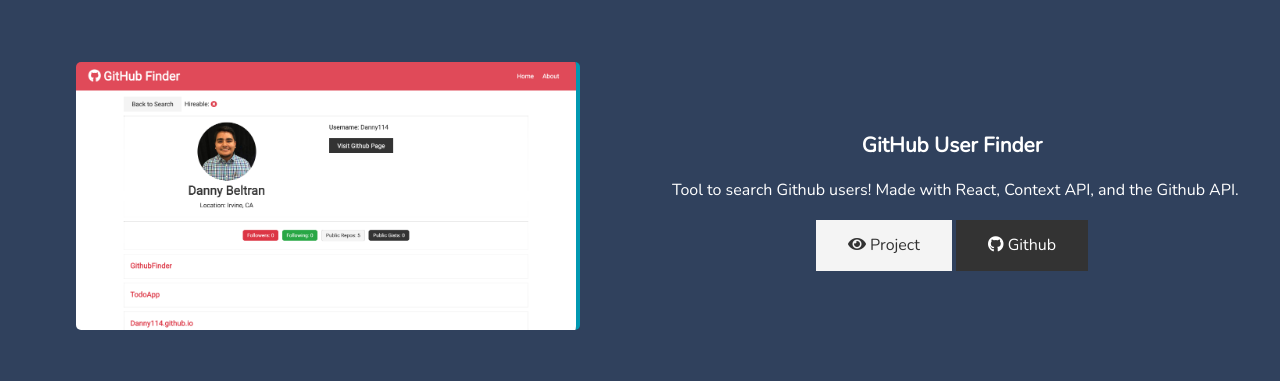
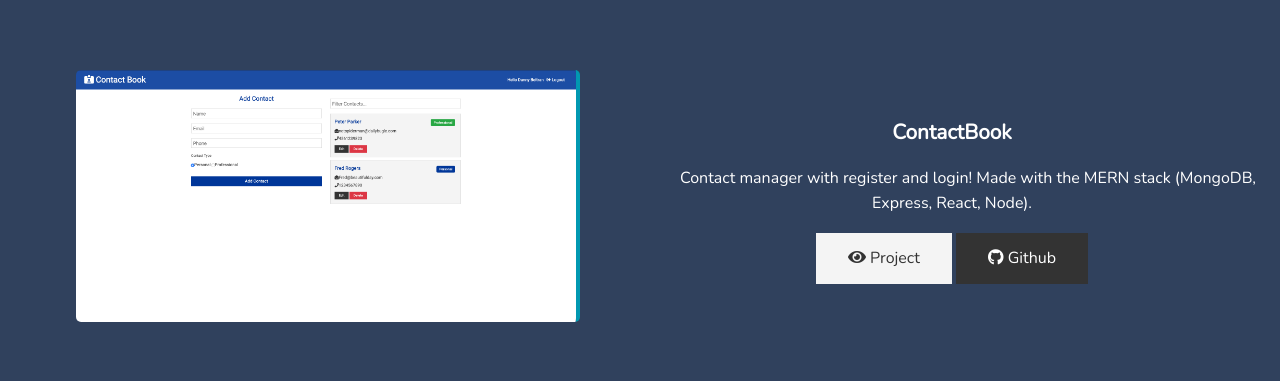
Before and after one commit to Danny114/Danny114.github.io, a website: page projects.html in a window 1280 px wide. Shown: the part 352-733 px from the top of the page. Drawn offline with nearby package versions, Linux system fonts and the light colour scheme.

Commit message:
added project

```diff
--- a/projects.html
+++ b/projects.html
@@ -36,15 +36,33 @@
       <section id="work-a" class="text-center">
         <!-- <div class="container"> -->
           <h2 class="section-title">My Work</h2>
-          <!-- <h4 class="lead status-update">Under Construction</h4> -->
           <div class="bottom-line"></div>
           <div class="projects_showcase">
+            <div class="project">
+              <div class="item">
+                <img class="proj-img" src="img/items/contactmanager.png" alt="Project" />
+              </div>
+              <div class="item">
+                <p class="lead text-center">
+                  ContactBook
+                </p>
+                <p class='proj-des'>
+                    Contact manager with register and login! Made with the MERN stack (MongoDB, Express, React, Node).
+                </p>
+                <a href="https://immense-island-49934.herokuapp.com/Login" target="_blank" class="btn-light full-width">
+                  <i class="fas fa-eye"></i> Project
+                </a>
+                <a href="https://github.com/Danny114/ContactManager/" target="_blank" class="btn-dark full-width">
+                  <i class="fab fa-github"></i> Github
+                </a>
+              </div> <!-- item -->
+            </div> <!-- project -->
               <div class="project">
                   <div class="item">
                     <img class="proj-img" src="img/items/githubfinder.png" alt="Project" />
                   </div>
                   <div class="item">
-                    <p class="lead">
+                    <p class="lead text-center">
                       GitHub User Finder
                     </p>
                     <p class='proj-des'>
@@ -63,7 +81,7 @@
                     <img class="proj-img" src="img/items/portfolio.png" alt="Project" />
                   </div>
                   <div class="item">
-                    <p class="lead">
+                    <p class="lead text-center">
                       This Portfolio
                     </p>
                     <p class='proj-des'>
@@ -82,7 +100,7 @@
                     <img class="proj-img" src="img/items/react-todo.png" alt="Project" />
                   </div>
                   <div class="item">
-                    <p class="lead">
+                    <p class="lead text-center">
                       React Todo App
                     </p>
                     <p class='proj-des'>
@@ -101,7 +119,7 @@
                   <img class="proj-img" src="img/items/gamesig.png" alt="Project" />
                 </div>
                 <div class="item">
-                  <p class="lead">
+                  <p class="lead text-center">
                     IEEE GameSig Competition Website
                   </p>
                   <p class='proj-des'>
--- a/scss/main.scss
+++ b/scss/main.scss
@@ -217,7 +217,7 @@
 
     .proj-des {
       margin-bottom: 1rem;
-      text-align: left;
+      text-align: center;
       text-indent: 2rem;
     }
 
```
Also changed, not shown: css/main.css, 1 other file.
